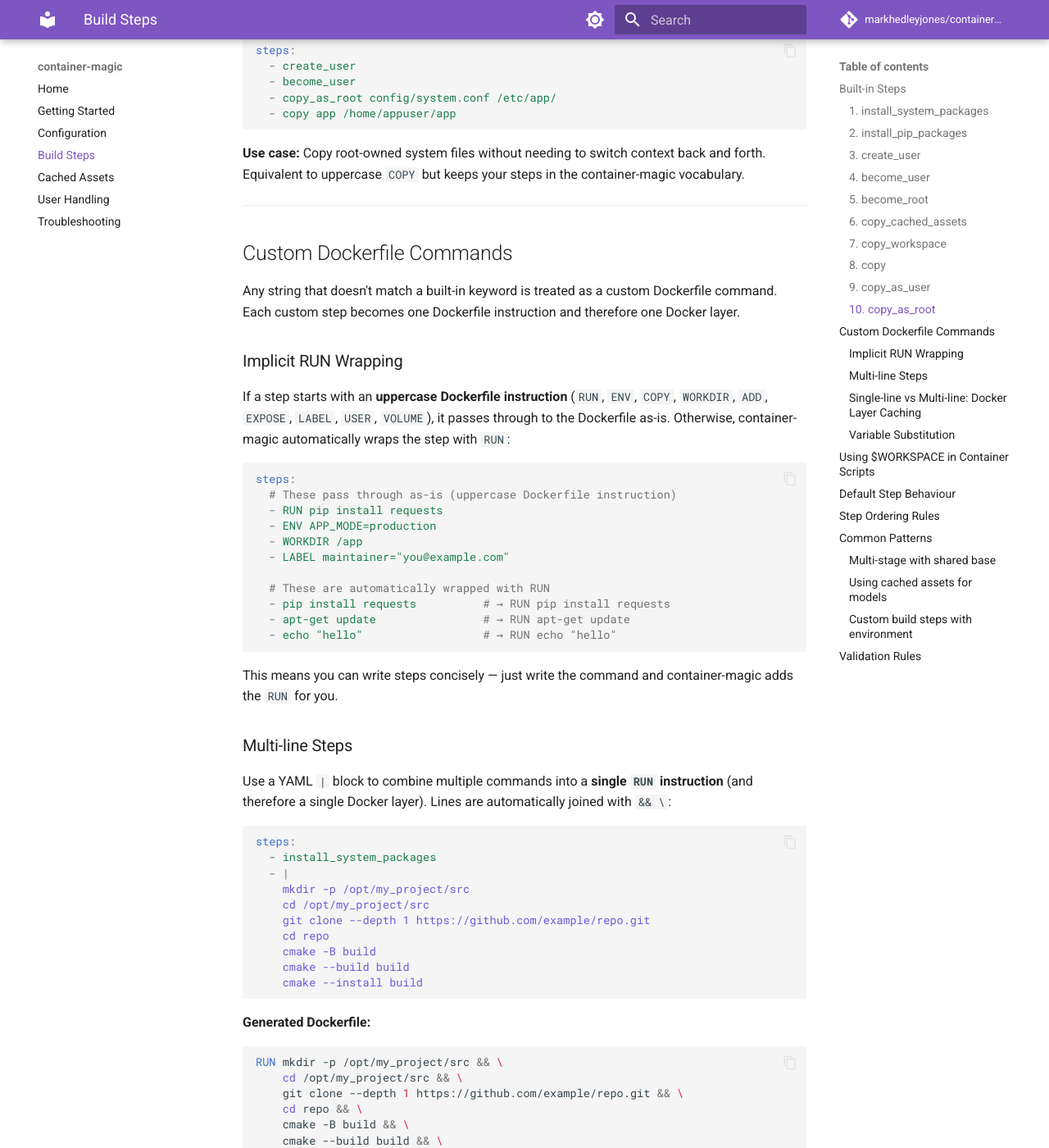
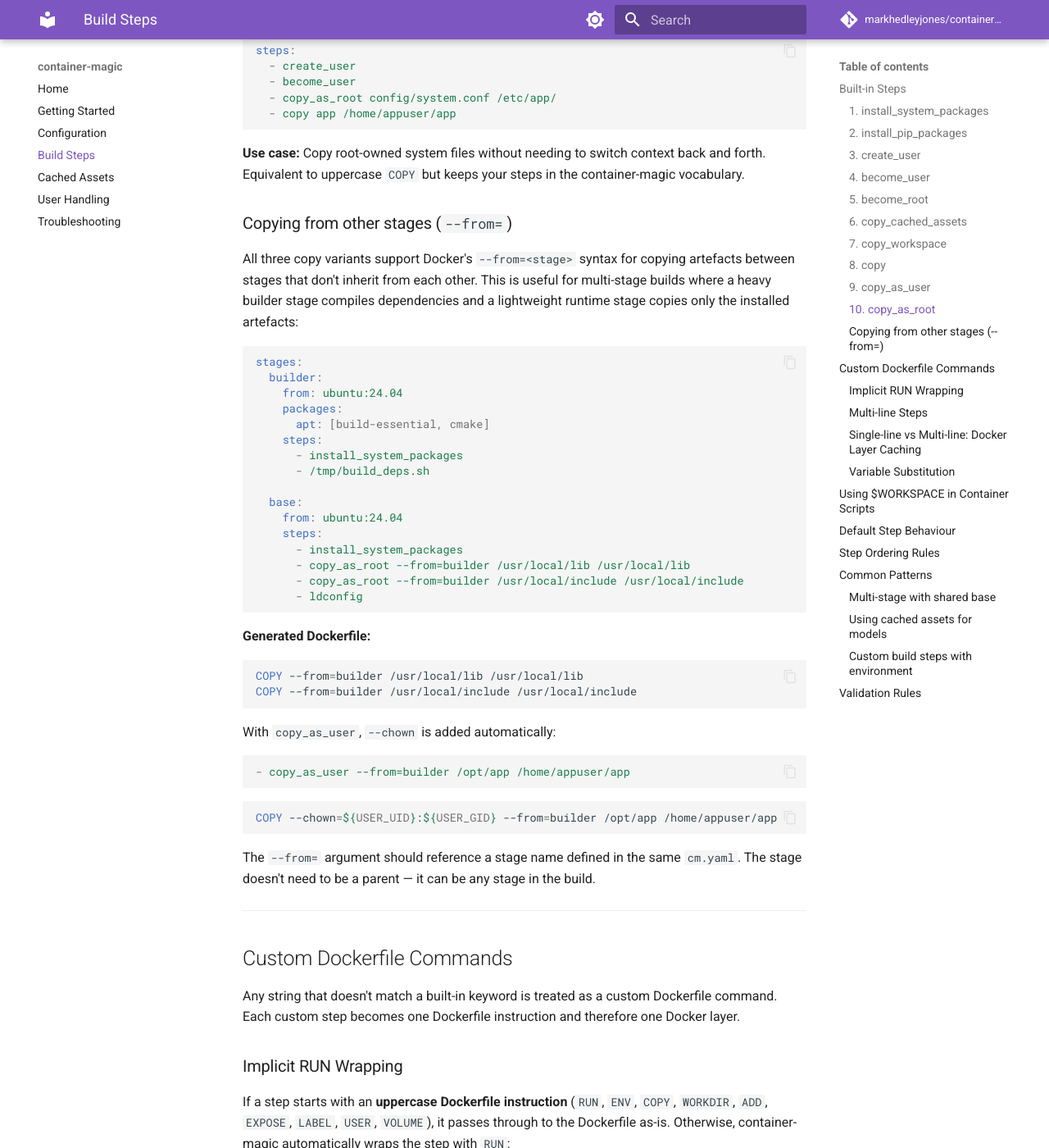
Before and after one commit to markhedleyjones/container-magic, an MkDocs documentation site: the page built from docs/build-steps.md, in a window 1280 px wide and 1400 px high, scrolled down 5143 px. Shown: the whole window at 82% size. Built offline with MkDocs 1.6.1 and Material for MkDocs 9.7.7, drawn with Linux system fonts in a browser that asks for light colours; comment, search, counter and statistics services are not loaded.

Commit message:
docs: document --from= copy syntax and v1.12.0 runtime features
Add --from= multi-stage copy documentation to build-steps.md with
examples for copy_as_root, copy_as_user, and the builder pattern.
Document runtime.ipc, detached mode, and --stop in configuration.md.
Add tests for --from= passthrough on all three copy variants.

````diff
--- a/docs/build-steps.md
+++ b/docs/build-steps.md
@@ -243,6 +243,48 @@ steps:
 ```
 
 **Use case:** Copy root-owned system files without needing to switch context back and forth. Equivalent to uppercase `COPY` but keeps your steps in the container-magic vocabulary.
+
+### Copying from other stages (`--from=`)
+
+All three copy variants support Docker's `--from=<stage>` syntax for copying artefacts between stages that don't inherit from each other. This is useful for multi-stage builds where a heavy builder stage compiles dependencies and a lightweight runtime stage copies only the installed artefacts:
+
+```yaml
+stages:
+  builder:
+    from: ubuntu:24.04
+    packages:
+      apt: [build-essential, cmake]
+    steps:
+      - install_system_packages
+      - /tmp/build_deps.sh
+
+  base:
+    from: ubuntu:24.04
+    steps:
+      - install_system_packages
+      - copy_as_root --from=builder /usr/local/lib /usr/local/lib
+      - copy_as_root --from=builder /usr/local/include /usr/local/include
+      - ldconfig
+```
+
+**Generated Dockerfile:**
+
+```dockerfile
+COPY --from=builder /usr/local/lib /usr/local/lib
+COPY --from=builder /usr/local/include /usr/local/include
+```
+
+With `copy_as_user`, `--chown` is added automatically:
+
+```yaml
+- copy_as_user --from=builder /opt/app /home/appuser/app
+```
+
+```dockerfile
+COPY --chown=${USER_UID}:${USER_GID} --from=builder /opt/app /home/appuser/app
+```
+
+The `--from=` argument should reference a stage name defined in the same `cm.yaml`. The stage doesn't need to be a parent — it can be any stage in the build.
 
 ---
 
````
Also changed, not shown: docs/configuration.md (+24 -0 lines), 1 other file.
